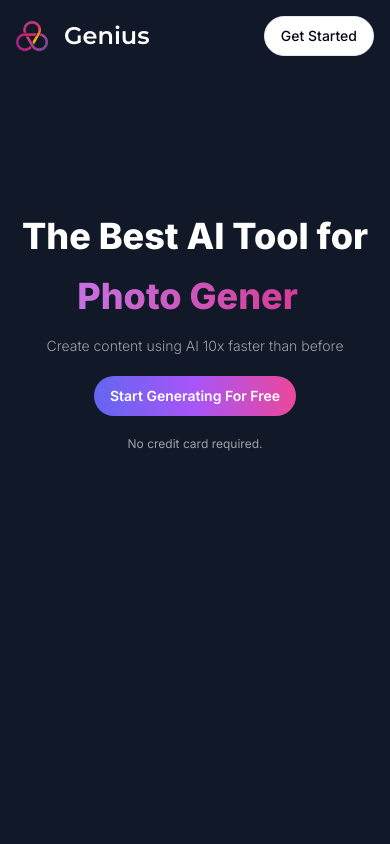
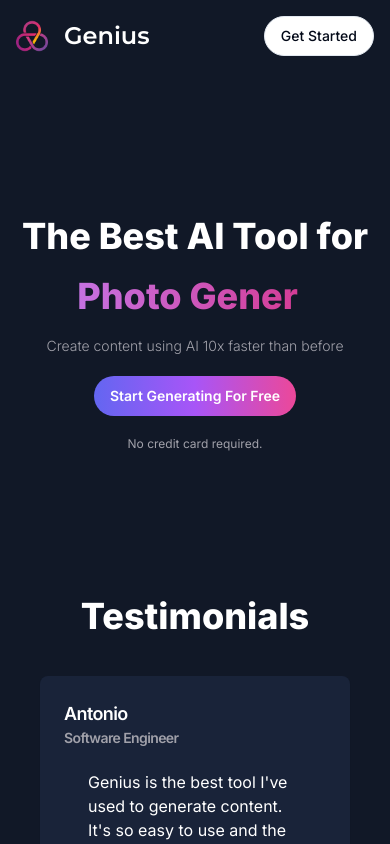
Before and after one commit to ss12932/ai-saas, a Next.js app: page / in a window 390 px wide. Built offline with nearby package versions, Linux system fonts and the light colour scheme; no server answers.

Commit message:
update postinstall scripts

```diff
--- a/app/(landing)/page.tsx
+++ b/app/(landing)/page.tsx
@@ -1,3 +1,4 @@
+import { LandingContent } from "@/components/landing-content";
 import { LandingHero } from "@/components/landing-hero";
 import { LandingNavbar } from "@/components/landing-navbar";
 import { Button } from "@/components/ui/button";
@@ -8,6 +9,7 @@ const LandingPage = () => {
     <div className="h-full">
       <LandingNavbar />
       <LandingHero />
+      <LandingContent />
     </div>
   );
 };
--- /dev/null
+++ b/components/landing-content.tsx
@@ -0,0 +1,64 @@
+"use client";
+
+import { Card, CardContent, CardHeader, CardTitle } from "@/components/ui/card";
+
+const testimonials = [
+  {
+    name: "Antonio",
+    avatar: "A",
+    title: "Software Engineer",
+    description:
+      "Genius is the best tool I've used to generate content. It's so easy to use and the results are amazing!",
+  },
+  {
+    name: "Antonio",
+    avatar: "A",
+    title: "Software Engineer",
+    description:
+      "Genius is the best tool I've used to generate content. It's so easy to use and the results are amazing!",
+  },
+  {
+    name: "Antonio",
+    avatar: "A",
+    title: "Software Engineer",
+    description:
+      "Genius is the best tool I've used to generate content. It's so easy to use and the results are amazing!",
+  },
+  {
+    name: "Antonio",
+    avatar: "A",
+    title: "Software Engineer",
+    description:
+      "Genius is the best tool I've used to generate content. It's so easy to use and the results are amazing!",
+  },
+];
+
+export const LandingContent = () => {
+  return (
+    <div className="px-10 pb-20">
+      <h2 className="text-center text-4xl text-white font-extrabold mb-10">
+        Testimonials
+      </h2>
+      <div className="grid grid-cols-1 sm:grid-cols-2 md:grid-cols-3 lg:grid-cols-4 gap-4">
+        {testimonials.map((testimonial) => (
+          <Card
+            key={testimonial.description}
+            className="bg-[#192339] border-none text-white"
+          >
+            <CardHeader>
+              <CardTitle className="flex items-center gap-x-2">
+                <div>
+                  <p className="text-lg">{testimonial.name}</p>
+                  <p className="text-zinc-400 text-sm">{testimonial.title}</p>
+                </div>
+              </CardTitle>
+              <CardContent className="pt-4">
+                {testimonial.description}
+              </CardContent>
+            </CardHeader>
+          </Card>
+        ))}
+      </div>
+    </div>
+  );
+};
--- a/package.json
+++ b/package.json
@@ -6,7 +6,8 @@
     "dev": "next dev",
     "build": "next build",
     "start": "next start",
-    "lint": "next lint"
+    "lint": "next lint",
+    "postinstall": "prisma generate"
   },
   "dependencies": {
     "@clerk/nextjs": "^4.23.1",
```
